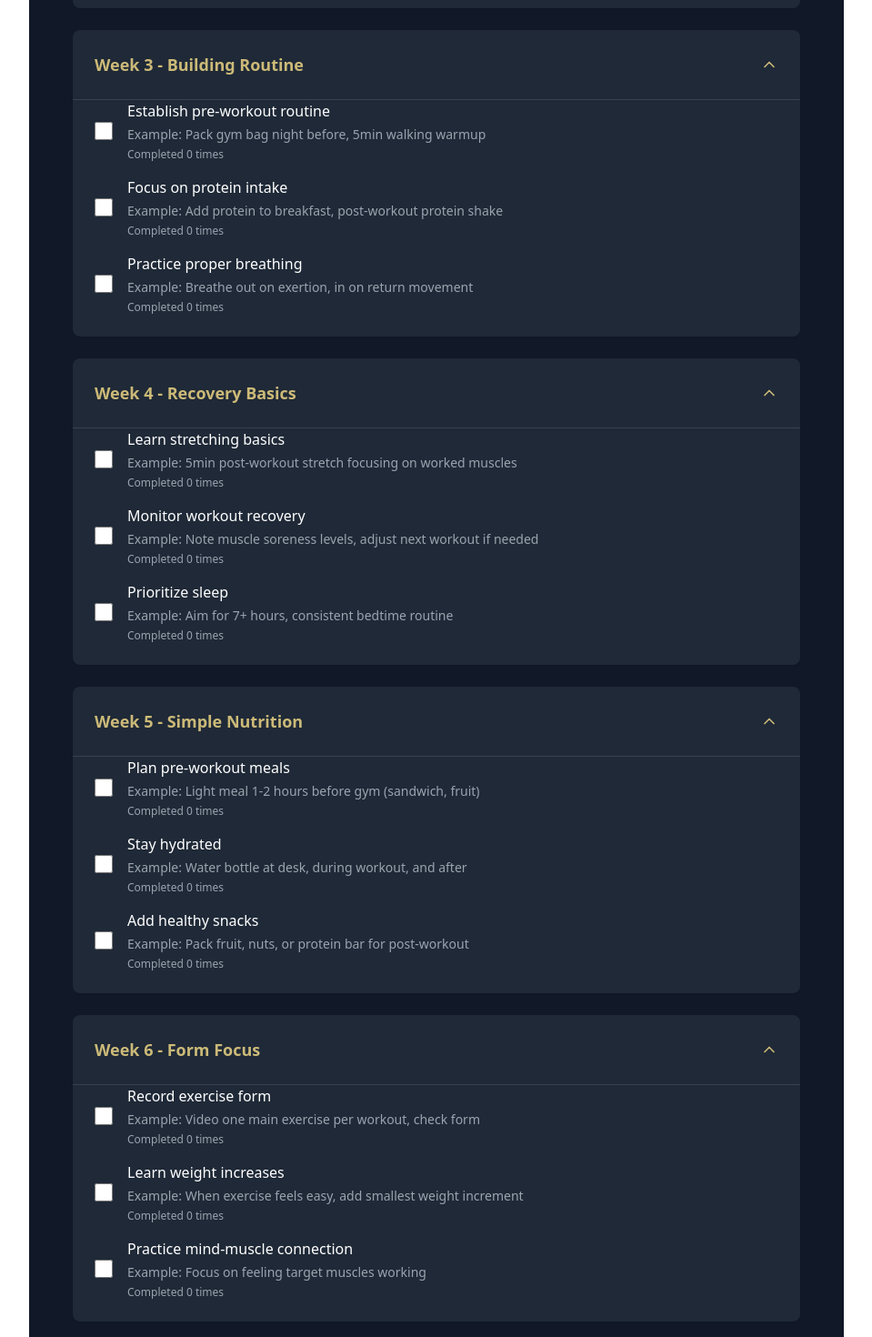
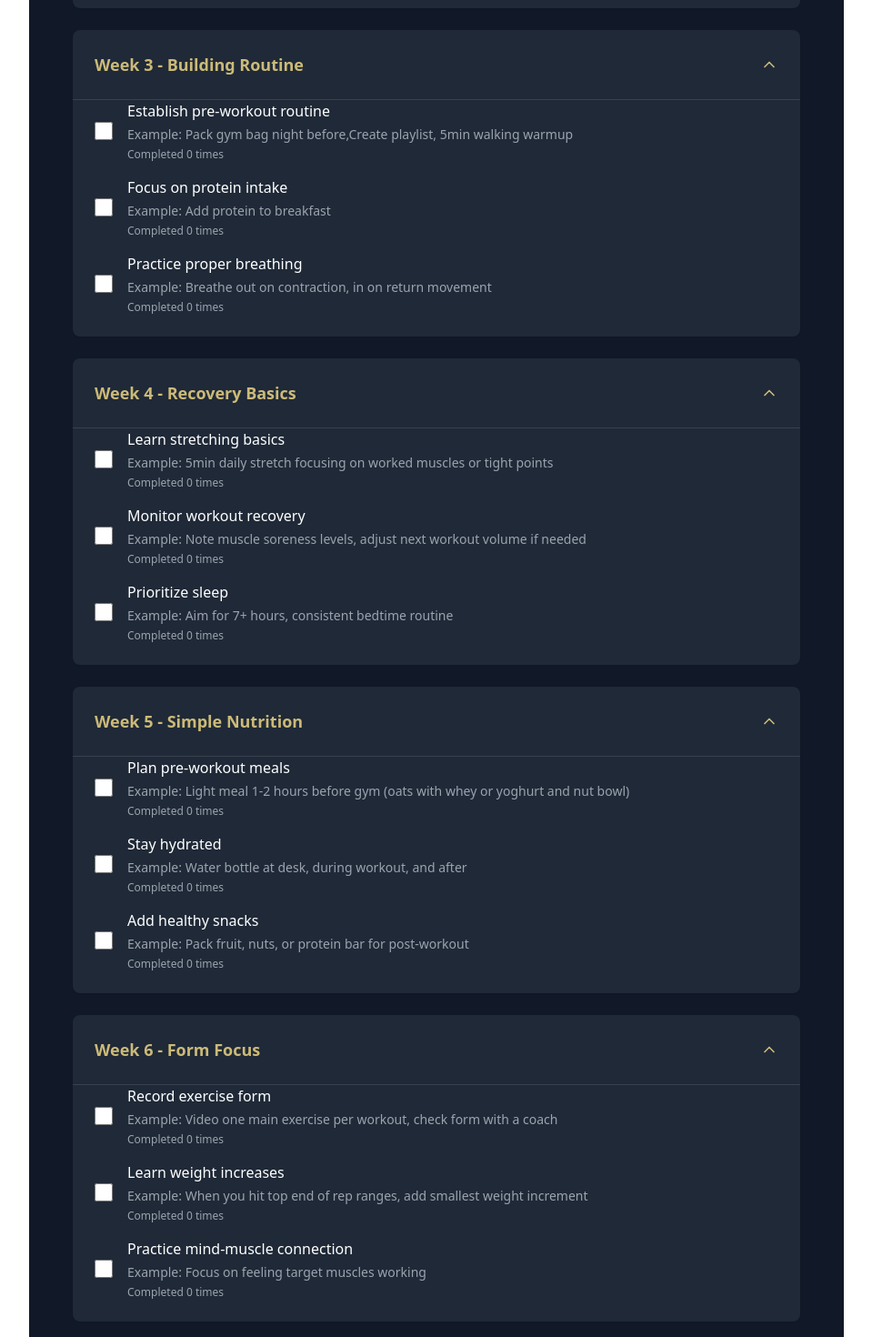
Before and after one commit to TheZoneAdmin/8weekhabit, a Next.js app: page / in a window 1280 px wide. Shown: the part 2440-3910 px from the top of the page at 91% size, without its empty margins (160-1119 px from the left). Built offline with nearby package versions, Linux system fonts and the light colour scheme.

Commit message:
Update habit-program.tsx

```diff
--- a/components/habit-program.tsx
+++ b/components/habit-program.tsx
@@ -645,7 +645,7 @@ const programs = {
         habits: [
           {
             habit: "Learn gym layout and equipment",
-            example: "Example: Tour gym, learn where machines are, practice rack/weight setup"
+            example: "Example: Book induction, learn where machines are, practice rack/weight setup"
           },
           {
             habit: "Practice gym etiquette",
@@ -681,15 +681,15 @@ const programs = {
         habits: [
           {
             habit: "Establish pre-workout routine",
-            example: "Example: Pack gym bag night before, 5min walking warmup"
+            example: "Example: Pack gym bag night before,Create playlist, 5min walking warmup"
           },
           {
             habit: "Focus on protein intake",
-            example: "Example: Add protein to breakfast, post-workout protein shake"
+            example: "Example: Add protein to breakfast"
           },
           {
             habit: "Practice proper breathing",
-            example: "Example: Breathe out on exertion, in on return movement"
+            example: "Example: Breathe out on contraction, in on return movement"
           }
         ]
       },
@@ -699,11 +699,11 @@ const programs = {
         habits: [
           {
             habit: "Learn stretching basics",
-            example: "Example: 5min post-workout stretch focusing on worked muscles"
+            example: "Example: 5min daily stretch focusing on worked muscles or tight points"
           },
           {
             habit: "Monitor workout recovery",
-            example: "Example: Note muscle soreness levels, adjust next workout if needed"
+            example: "Example: Note muscle soreness levels, adjust next workout volume if needed"
           },
           {
             habit: "Prioritize sleep",
@@ -717,7 +717,7 @@ const programs = {
         habits: [
           {
             habit: "Plan pre-workout meals",
-            example: "Example: Light meal 1-2 hours before gym (sandwich, fruit)"
+            example: "Example: Light meal 1-2 hours before gym (oats with whey or yoghurt and nut bowl)"
           },
           {
             habit: "Stay hydrated",
@@ -735,11 +735,11 @@ const programs = {
         habits: [
           {
             habit: "Record exercise form",
-            example: "Example: Video one main exercise per workout, check form"
+            example: "Example: Video one main exercise per workout, check form with a coach"
           },
           {
             habit: "Learn weight increases",
-            example: "Example: When exercise feels easy, add smallest weight increment"
+            example: "Example: When you hit top end of rep ranges, add smallest weight increment"
           },
           {
             habit: "Practice mind-muscle connection",
@@ -812,7 +812,7 @@ const programs = {
         habits: [
           {
             habit: "Try beginner bodyweight exercises",
-            example: "Example: Wall pushups, assisted squats, modified planks"
+            example: "Example: Modified pushups, Assisted squats, modified chin up"
           },
           {
             habit: "Practice good posture",
@@ -837,7 +837,7 @@ const programs = {
             example: "Example: 5min each on bike, treadmill, elliptical"
           },
           {
-            habit: "Monitor breathing rate",
+            habit: "Zone 2 champ",
             example: "Example: Maintain conversation pace for most activity"
           }
         ]
@@ -887,7 +887,7 @@ const programs = {
             example: "Example: Try swimming, dancing, or recreational sports"
           },
           {
-            habit: "Add weekend activity",
+            habit: "Add a weekend activity",
             example: "Example: Nature walk, bike ride, active housework"
           },
           {
@@ -909,7 +909,7 @@ const programs = {
             example: "Example: Walking meetups, active family time"
           },
           {
-            habit: "Prepare for weather",
+            habit: "Prepare for the weather",
             example: "Example: Indoor backup plans, appropriate gear"
           }
         ]
@@ -946,8 +946,8 @@ const programs = {
             example: "Example: Locate lockers, water, classes, learn check-in"
           },
           {
-            habit: "Try beginner classes",
-            example: "Example: Intro yoga, basic cycling, beginner dance"
+            habit: "Try first class",
+            example: "Example: Weight training to learn form and technique"
           },
           {
             habit: "Meet instructors",
@@ -961,7 +961,7 @@ const programs = {
         habits: [
           {
             habit: "Learn class setup",
-            example: "Example: Proper bike setup, mat placement, equipment needed"
+            example: "Example: Proper station setup, mat placement, equipment needed"
           },
           {
             habit: "Practice modifications",
@@ -979,10 +979,10 @@ const programs = {
         habits: [
           {
             habit: "Learn basic moves",
-            example: "Example: Common yoga poses, cycling positions, basic steps"
+            example: "Example: Common class movements, cardio equipment, basic steps"
           },
           {
-            habit: "Find comfortable spot",
+            habit: "Find a comfortable spot",
             example: "Example: Middle-back of room to see others and mirror"
           },
           {
@@ -1000,8 +1000,8 @@ const programs = {
             example: "Example: Take breaks when needed, modify intense parts"
           },
           {
-            habit: "Listen to body",
-            example: "Example: Note energy levels, adjust intensity accordingly"
+            habit: "Listen to the body",
+            example: "Example: Note energy levels, adjust the intensity accordingly"
           },
           {
             habit: "Stay hydrated",
@@ -1015,7 +1015,7 @@ const programs = {
         habits: [
           {
             habit: "Try different formats",
-            example: "Example: Sample 2-3 different beginner-friendly classes"
+            example: "Example: Sample 2-3 different classes"
           },
           {
             habit: "Note preferences",
@@ -1023,7 +1023,7 @@ const programs = {
           },
           {
             habit: "Build class schedule",
-            example: "Example: Pick 2-3 regular classes that fit schedule"
+            example: "Example: Pick 2-3 regular classes that fit your schedule"
           }
         ]
       },
@@ -1033,7 +1033,7 @@ const programs = {
         habits: [
           {
             habit: "Meet class regulars",
-            example: "Example: Say hi to neighbors, join pre-class chat"
+            example: "Example: Say hi to neighbours, join pre-class chat"
           },
           {
             habit: "Share experiences",
@@ -1041,7 +1041,7 @@ const programs = {
           },
           {
             habit: "Give feedback",
-            example: "Example: Thank instructor, note helpful cues"
+            example: "Example: Thank instructor, note helpful cues ask for guidance"
           }
         ]
       },
@@ -1051,7 +1051,7 @@ const programs = {
         habits: [
           {
             habit: "Try regular modifications",
-            example: "Example: Full pushup instead of knee, add small weights"
+            example: "Example: Full pushup instead of knee, add small weights to movement"
           },
           {
             habit: "Track improvements",
@@ -1059,7 +1059,7 @@ const programs = {
           },
           {
             habit: "Set class goals",
-            example: "Example: Complete full class, try front row, new move"
+            example: "Example: Complete full class, try front row, new progression"
           }
         ]
       },
@@ -1069,7 +1069,7 @@ const programs = {
         habits: [
           {
             habit: "Plan regular schedule",
-            example: "Example: Book next month's classes, set backup options"
+            example: "Example: Book next week's classes, set backup options"
           },
           {
             habit: "Review progress",
```
